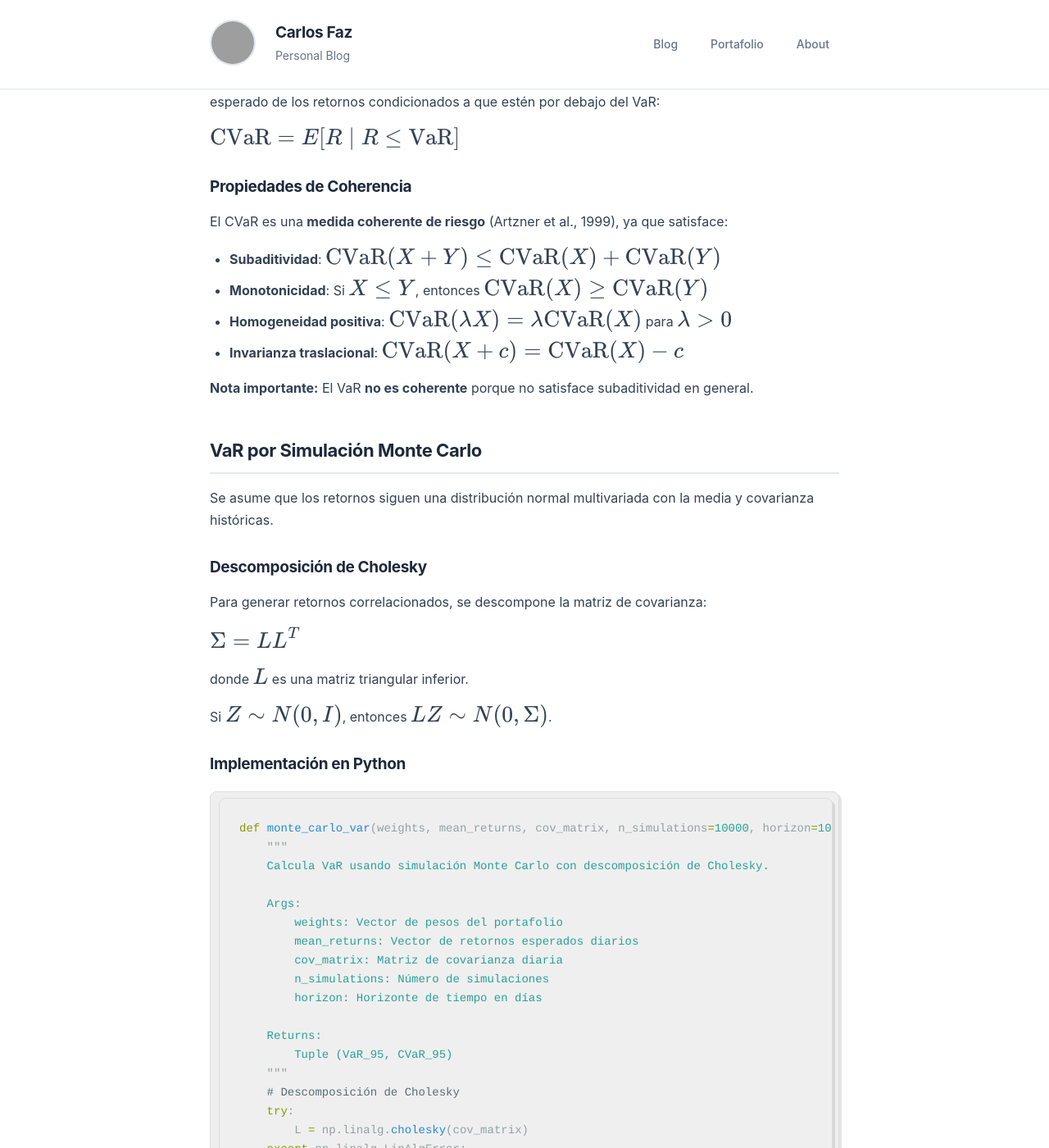
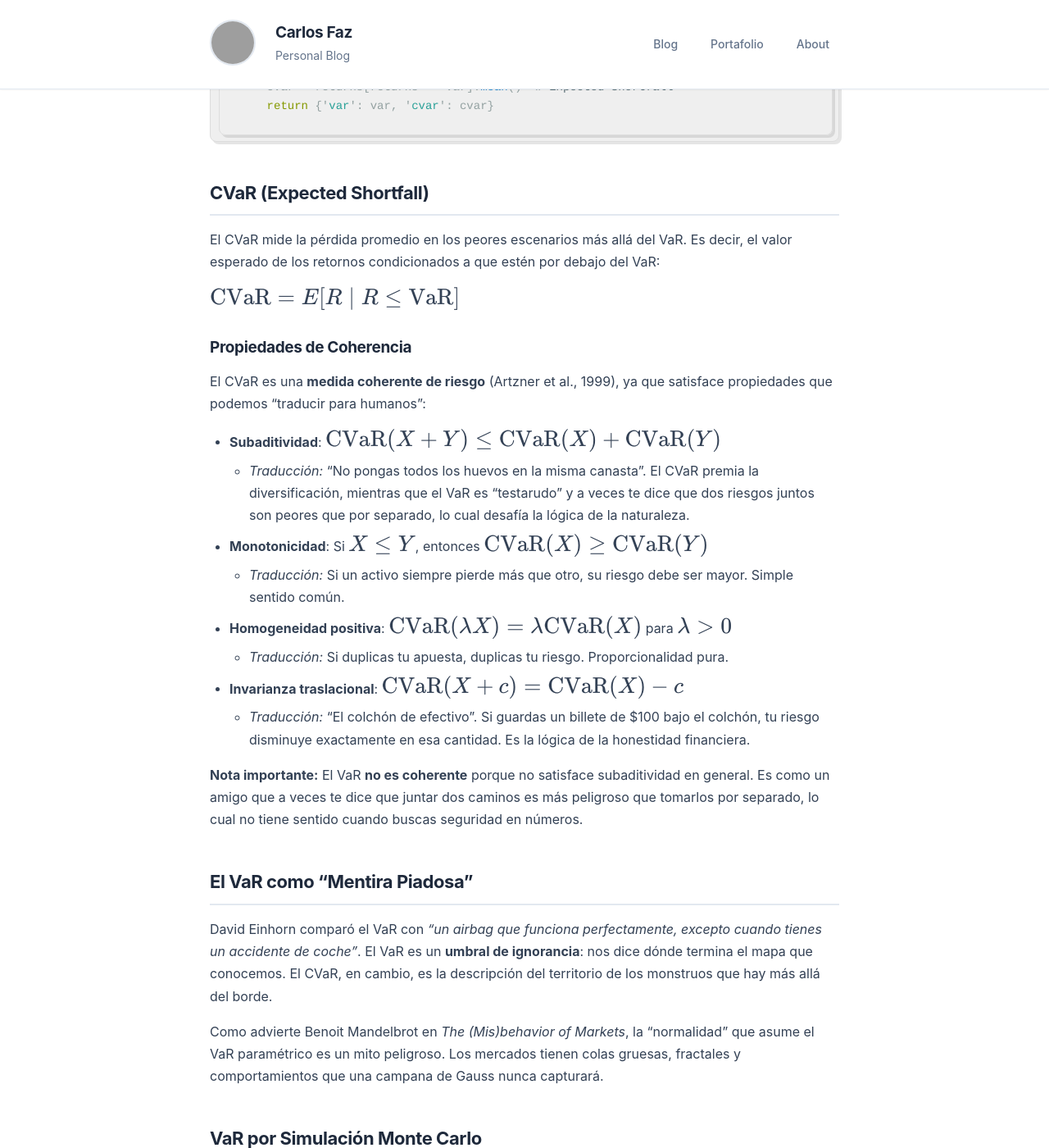
Before and after one commit to carlosfaz/carlosfaz.github.io, a Jekyll site: the page built from _posts/2024-01-17-gestion-riesgos-avanzada.md, in a window 1280 px wide and 1400 px high, scrolled down 1605 px. Shown: the whole window at 82% size. Built offline with Jekyll 4.4.1, drawn with Linux system fonts in a browser that asks for light colours; formulas are drawn with MathJax 3; some of the changed text lies outside the part shown; grey boxes are pictures that could not be loaded.

Commit message:
v1.35
v1.35

````diff
--- a/_posts/2024-01-17-gestion-riesgos-avanzada.md
+++ b/_posts/2024-01-17-gestion-riesgos-avanzada.md
@@ -9,9 +9,13 @@
 thumbnail: "/images/risk-management-advanced.png"
 ---
 
-La gestión avanzada de riesgos busca responder a una pregunta vital: "¿Qué es lo peor que podría pasar?". Históricamente, las instituciones financieras intentaron resumir el peligro en un solo número, pero pronto descubrieron que los desastres suelen ser más complejos de lo que parece a simple vista.
+Imagina que saltas de un avión. El **Value at Risk (VaR)** es saber a qué altura se abre tu paracaídas. El **CVaR** es preguntarte: *"Si el paracaídas tiene un agujero, ¿qué tan fuerte me golpearé las piernas al llegar al suelo?"*.
+
+Esta es la esencia de la gestión avanzada de riesgos: no basta con conocer el escenario más probable, hay que entender la **fragilidad humana** frente a lo inesperado. Como escribe Nassim Taleb en *The Black Swan*, el VaR a veces nos da una falsa sensación de seguridad, como el pavo de Acción de Gracias que cree que el carnicero es su mejor amigo... hasta el día de la cena.
 
 ## Introducción: La Filosofía de la Preparación
+
+En la vida diaria ya gestionamos riesgos sin darnos cuenta. Cuando calculas que llegas a una cita en 15 minutos el 95% de las veces, eso es VaR. Pero si hoy hay un accidente grave en la autopista, ¿cuánto vas a tardar? ¿Dos horas? Eso es CVaR.
 
 Podemos entender estas herramientas comparándolas con la planificación ante inundaciones:
 
@@ -54,14 +58,27 @@
 
 ### Propiedades de Coherencia
 
-El CVaR es una **medida coherente de riesgo** (Artzner et al., 1999), ya que satisface:
+El CVaR es una **medida coherente de riesgo** (Artzner et al., 1999), ya que satisface propiedades que podemos "traducir para humanos":
 
 - **Subaditividad**: $ \displaystyle \text{CVaR}(X+Y) \leq \text{CVaR}(X) + \text{CVaR}(Y) $
+  - *Traducción:* "No pongas todos los huevos en la misma canasta". El CVaR premia la diversificación, mientras que el VaR es "testarudo" y a veces te dice que dos riesgos juntos son peores que por separado, lo cual desafía la lógica de la naturaleza.
+
 - **Monotonicidad**: Si $ \displaystyle X \leq Y $, entonces $ \displaystyle \text{CVaR}(X) \geq \text{CVaR}(Y) $
+  - *Traducción:* Si un activo siempre pierde más que otro, su riesgo debe ser mayor. Simple sentido común.
+
 - **Homogeneidad positiva**: $ \displaystyle \text{CVaR}(\lambda X) = \lambda \text{CVaR}(X) $ para $ \displaystyle \lambda > 0 $
+  - *Traducción:* Si duplicas tu apuesta, duplicas tu riesgo. Proporcionalidad pura.
+
 - **Invarianza traslacional**: $ \displaystyle \text{CVaR}(X + c) = \text{CVaR}(X) - c $
+  - *Traducción:* "El colchón de efectivo". Si guardas un billete de $100 bajo el colchón, tu riesgo disminuye exactamente en esa cantidad. Es la lógica de la honestidad financiera.
 
-**Nota importante:** El VaR **no es coherente** porque no satisface subaditividad en general.
+**Nota importante:** El VaR **no es coherente** porque no satisface subaditividad en general. Es como un amigo que a veces te dice que juntar dos caminos es más peligroso que tomarlos por separado, lo cual no tiene sentido cuando buscas seguridad en números.
+
+## El VaR como "Mentira Piadosa"
+
+David Einhorn comparó el VaR con *"un airbag que funciona perfectamente, excepto cuando tienes un accidente de coche"*. El VaR es un **umbral de ignorancia**: nos dice dónde termina el mapa que conocemos. El CVaR, en cambio, es la descripción del territorio de los monstruos que hay más allá del borde.
+
+Como advierte Benoit Mandelbrot en *The (Mis)behavior of Markets*, la "normalidad" que asume el VaR paramétrico es un mito peligroso. Los mercados tienen colas gruesas, fractales y comportamientos que una campana de Gauss nunca capturará.
 
 ## VaR por Simulación Monte Carlo
 
@@ -116,9 +133,11 @@
     return var_95, cvar_95
 ```
 
-## Stress Testing
+## Stress Testing: El Simulador de Vuelo en Tormenta
 
-Se simulan escenarios de crisis aplicando shocks a los precios y ajustando las correlaciones:
+El Stress Testing no es un cálculo frío, es un **simulador de vuelo en tormenta**. Nos permite preguntar: *"Si todo sale mal al mismo tiempo, ¿sobrevivimos?"*.
+
+No hacemos Stress Testing para predecir el futuro, sino para no olvidar las cicatrices del pasado. Como sugiere Taleb en *Antifragile*, el objetivo no es solo sobrevivir al estrés, sino diseñar portafolios que puedan **beneficiarse** de él.
 
 ### Definición de Escenarios
 
@@ -155,9 +174,11 @@
     return scenarios
 ```
 
-### Ajuste de Correlación en Crisis
+### El Efecto "Imán" en las Crisis (Correlación Dinámica)
 
-El ajuste de correlación se aplica mediante una combinación convexa entre la matriz base y la matriz de correlación perfecta:
+Imagina una discoteca. En una noche normal, cada quien baila a su ritmo (activos descorrelacionados). Pero si alguien grita **"¡FUEGO!"**, todos corren hacia la misma puerta al mismo tiempo. En las crisis, la libertad de movimiento desaparece y todo se vuelve un solo bloque de pánico.
+
+Las correlaciones convergen a 1 en las crisis. Este fenómeno se modela mediante una combinación convexa entre la matriz base y la matriz de correlación perfecta:
 
 $ \displaystyle C_{\text{ajustada}} = \alpha \cdot C_{\text{base}} + (1 - \alpha) \cdot J $
 
@@ -294,3 +315,20 @@
 4. **Múltiples métodos** - usar diferentes enfoques proporciona una visión más robusta
 
 **Advertencia importante:** Ningún modelo de riesgo es perfecto. La clave está en entender las limitaciones de cada método y usarlos de manera complementaria.
+
+---
+
+### Para Profundizar
+
+Si este tema te intriga, estas lecturas cambiarán tu forma de ver el riesgo:
+
+- **Nassim Nicholas Taleb**: *Antifragile* y *The Black Swan* - Por qué el estrés es necesario y cómo los eventos raros dominan la historia.
+- **Benoit Mandelbrot**: *The (Mis)behavior of Markets* - Por qué los mercados son fractales y la normalidad es un mito.
+- **Artzner, Delbaen, Eber & Heath (1999)**: *Coherent Measures of Risk* - El Génesis de la gestión de riesgos moderna.
+- **Daniel Kahneman**: *Thinking, Fast and Slow* - Cómo nuestros sesgos cognitivos nos hacen subestimar el riesgo.
+
+### Una Pregunta para Llevar
+
+> *"Si pudieras saber el minuto exacto en que tu fortuna se reducirá a la mitad, ¿cambiarías tu estrategia hoy o confiarías en que eres el único que sabe dónde está la salida de emergencia?"*
+
+Esta pregunta transforma un ejercicio técnico en una meditación sobre la incertidumbre. Al final, gestionar riesgos no es sobre controlar el futuro, sino sobre respetar lo desconocido.
````
